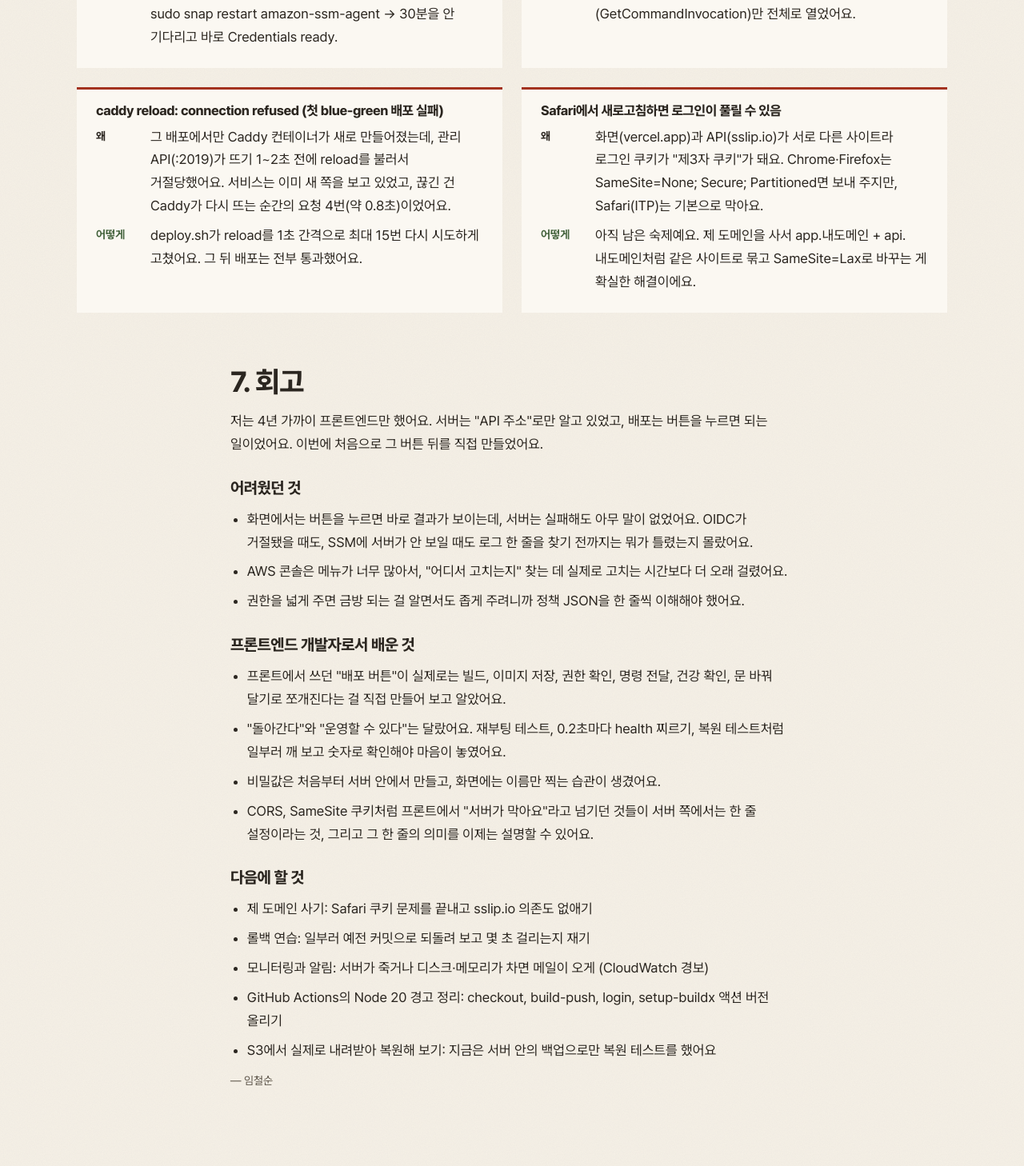
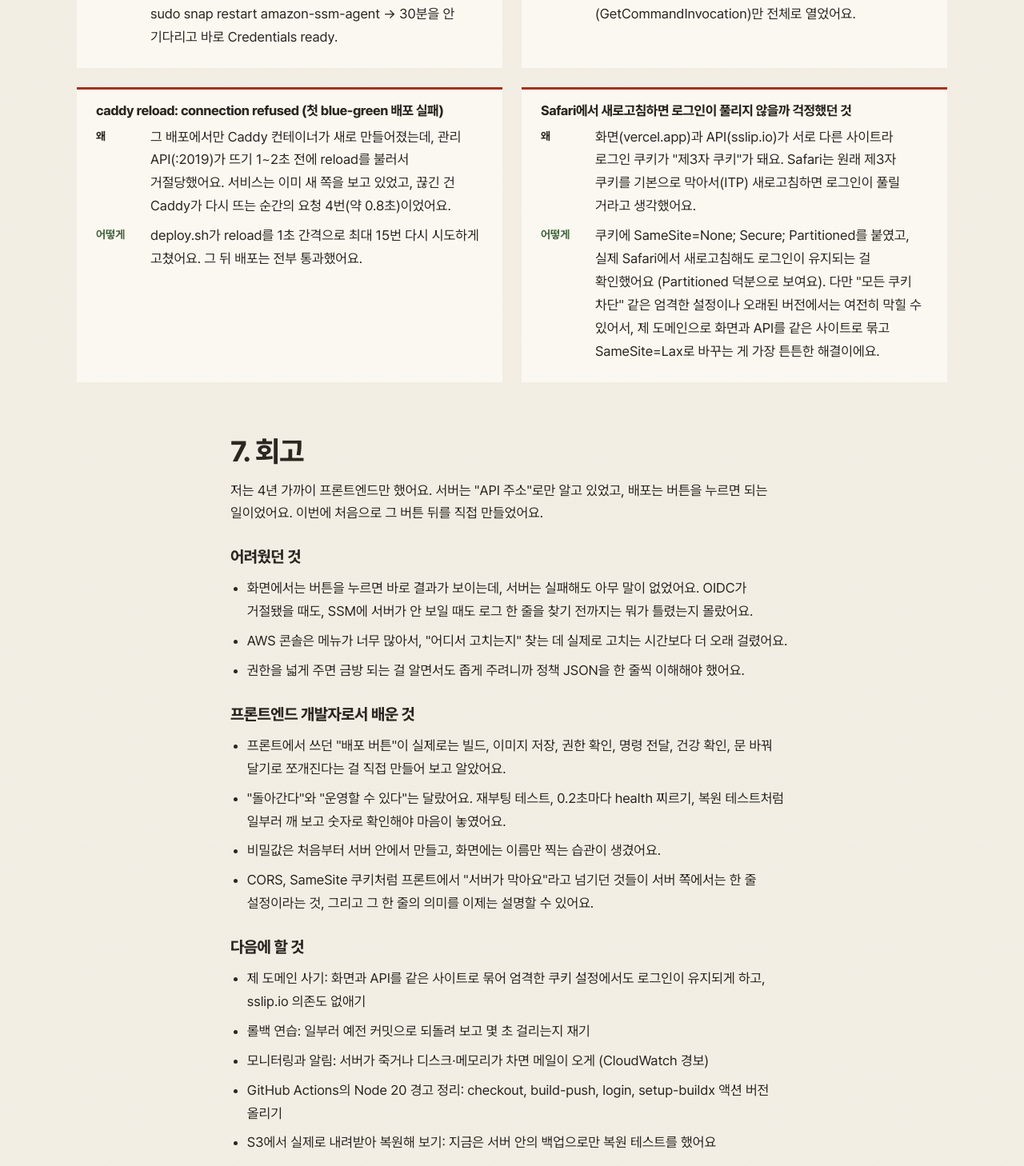
Before and after one commit to POcodingWER/backend-visualized, a Next.js app in the folder apps/web/: page /deploy in a window 1280 px wide. Shown: the part 8724-10182 px from the top of the page at 80% size. Built offline with nearby package versions, Linux system fonts and the light colour scheme.

Commit message:
Safari 안내 완화: 실제 Safari에서 새로고침 후 로그인 유지 확인 (Partitioned), 엄격한 설정·오래된 버전 주의, 커스텀 도메인이 가장 튼튼

```diff
--- a/apps/web/app/deploy/content.ts
+++ b/apps/web/app/deploy/content.ts
@@ -114,10 +114,10 @@ export const TROUBLES: Trouble[] = [
     fix: 'deploy.sh가 reload를 1초 간격으로 최대 15번 다시 시도하게 고쳤어요. 그 뒤 배포는 전부 통과했어요.',
   },
   {
-    symptom: 'Safari에서 새로고침하면 로그인이 풀릴 수 있음',
+    symptom: 'Safari에서 새로고침하면 로그인이 풀리지 않을까 걱정했던 것',
     cause:
-      '화면(vercel.app)과 API(sslip.io)가 서로 다른 사이트라 로그인 쿠키가 "제3자 쿠키"가 돼요. Chrome·Firefox는 SameSite=None; Secure; Partitioned면 보내 주지만, Safari(ITP)는 기본으로 막아요.',
-    fix: '아직 남은 숙제예요. 제 도메인을 사서 app.내도메인 + api.내도메인처럼 같은 사이트로 묶고 SameSite=Lax로 바꾸는 게 확실한 해결이에요.',
+      '화면(vercel.app)과 API(sslip.io)가 서로 다른 사이트라 로그인 쿠키가 "제3자 쿠키"가 돼요. Safari는 원래 제3자 쿠키를 기본으로 막아서(ITP) 새로고침하면 로그인이 풀릴 거라고 생각했어요.',
+    fix: '쿠키에 SameSite=None; Secure; Partitioned를 붙였고, 실제 Safari에서 새로고침해도 로그인이 유지되는 걸 확인했어요 (Partitioned 덕분으로 보여요). 다만 "모든 쿠키 차단" 같은 엄격한 설정이나 오래된 버전에서는 여전히 막힐 수 있어서, 제 도메인으로 화면과 API를 같은 사이트로 묶고 SameSite=Lax로 바꾸는 게 가장 튼튼한 해결이에요.',
   },
 ];
 
@@ -135,7 +135,7 @@ export const RETRO = {
     'CORS, SameSite 쿠키처럼 프론트에서 "서버가 막아요"라고 넘기던 것들이 서버 쪽에서는 한 줄 설정이라는 것, 그리고 그 한 줄의 의미를 이제는 설명할 수 있어요.',
   ],
   next: [
-    '제 도메인 사기: Safari 쿠키 문제를 끝내고 sslip.io 의존도 없애기',
+    '제 도메인 사기: 화면과 API를 같은 사이트로 묶어 엄격한 쿠키 설정에서도 로그인이 유지되게 하고, sslip.io 의존도 없애기',
     '롤백 연습: 일부러 예전 커밋으로 되돌려 보고 몇 초 걸리는지 재기',
     '모니터링과 알림: 서버가 죽거나 디스크·메모리가 차면 메일이 오게 (CloudWatch 경보)',
     'GitHub Actions의 Node 20 경고 정리: checkout, build-push, login, setup-buildx 액션 버전 올리기',
--- a/apps/web/app/wristband/WristbandStory.tsx
+++ b/apps/web/app/wristband/WristbandStory.tsx
@@ -109,7 +109,7 @@ const RIDE_MESSAGE: Record<RideResult, string> = {
   passed: '손목밴드를 보여주고 통과했어요.',
   refreshed: '밴드가 바래 있어서, 금고 속 영수증으로 새 밴드를 받아 통과했어요.',
   'kicked-out':
-    '밴드도 영수증도 통하지 않아 로그아웃됐어요. 다시 로그인해 보세요. (Safari처럼 다른 사이트 쿠키를 막는 브라우저라면 영수증이 금고에 저장되지 않았을 수 있어요.)',
+    '밴드도 영수증도 통하지 않아 로그아웃됐어요. 다시 로그인해 보세요. (지금 Safari에서는 새로고침해도 유지되는 걸 확인했지만, 모든 쿠키 차단 같은 엄격한 설정이나 오래된 브라우저에서는 영수증이 저장되지 않았을 수 있어요.)',
 };
 
 /** 장의 시작점: 데모 계정으로 실제 로그인하고, 받은 손목밴드(액세스 토큰)와 영수증(리프레시 토큰)을 보여준다 */
@@ -648,7 +648,7 @@ function ReloadRecovery({ session, ensureSession, restoreState }: StoryProps) {
       ? '이 페이지가 열릴 때 영수증을 확인하는 중…'
       : restoreState === 'restored'
         ? '방금 이 페이지를 열 때, 금고 속 영수증으로 새 손목밴드를 받아서 로그인이 그대로 이어졌어요.'
-        : '이번에 열 때는 금고에 영수증이 없었어요. 들어간 뒤 새로고침해 보세요. (Safari처럼 다른 사이트 쿠키를 막는 브라우저에서는 영수증이 저장되지 않아, 새로고침하면 로그인이 풀려요.)';
+        : '이번에 열 때는 금고에 영수증이 없었어요. 들어간 뒤 새로고침해 보세요. (Chrome과 지금 Safari에서는 유지되는 걸 확인했어요. 다만 모든 쿠키 차단 같은 엄격한 설정이나 오래된 브라우저에서는 영수증이 저장되지 않아 새로고침하면 로그인이 풀릴 수 있어요.)';
   return (
     <section className={ui.column}>
       <h2 className={ui.sectionTitle}>새로고침해도 로그인 유지</h2>
```
Also changed, not shown: 1 other file (tests, documents, lock files or other folders).
